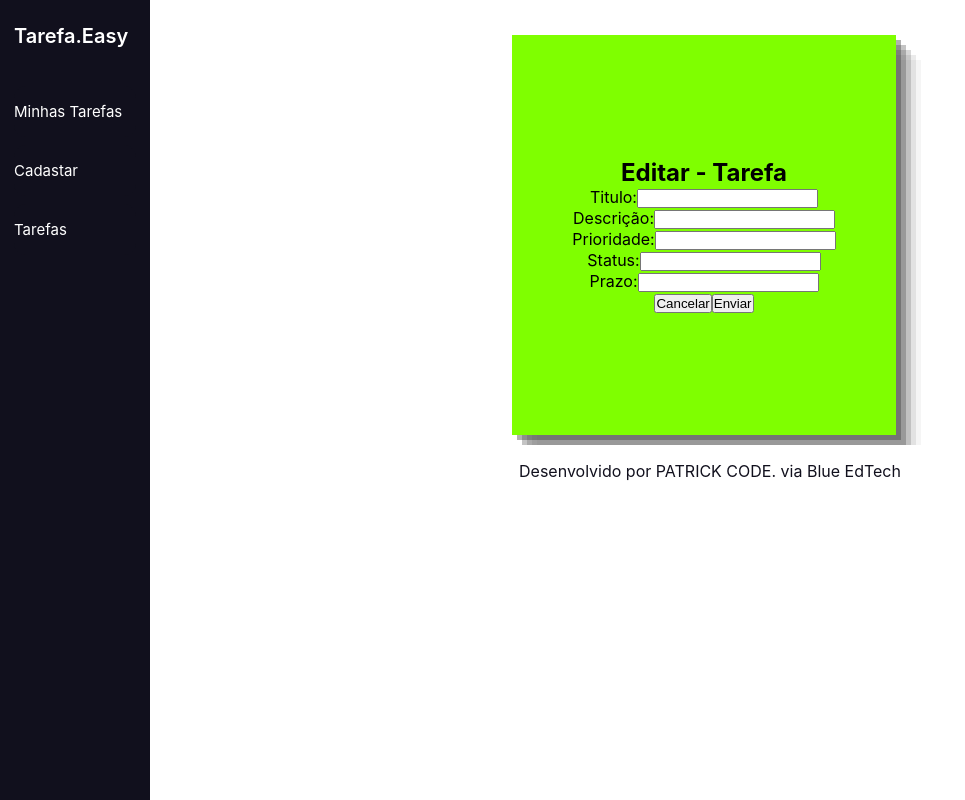
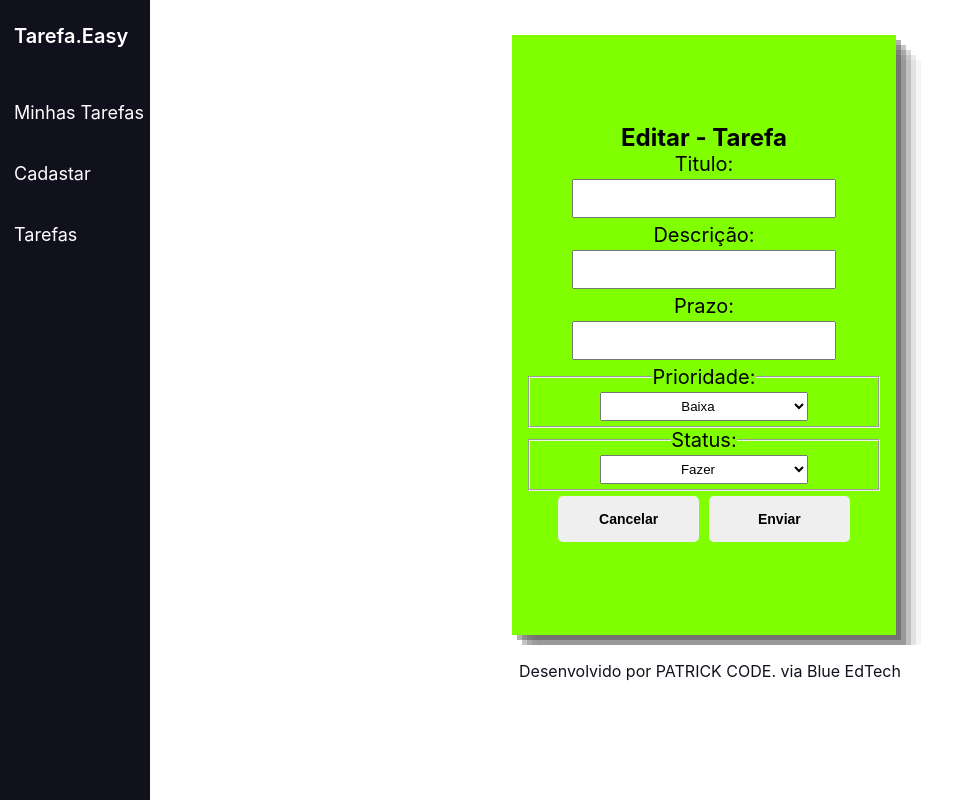
Before and after one commit to wendeel-lima/Front-end, a React (Create React App) app: page /edit/1 in a window 1280 px wide. Shown: the whole page, without its empty margins (0-965 px from the left). Built offline with nearby package versions, Linux system fonts and the light colour scheme; no server answers.

Commit message:
ajustes de scss

```diff
--- a/src/components/shared/Sidebar/Sidebar.scss
+++ b/src/components/shared/Sidebar/Sidebar.scss
@@ -27,6 +27,7 @@
 .sidebar .logo-details .logo_name {
   color: #fff;
   font-size: 20px;
+  font-weight: bold;
   font-weight: 600;
   opacity: 0;
   transition: all 0.5s ease;
@@ -43,24 +44,6 @@
   position: relative;
   margin: 8px 0;
   list-style: none;
-}
-
-.sidebar input {
-  font-size: 15px;
-  color: #fff;
-  font-weight: 400;
-  outline: none;
-  height: 50px;
-  width: 100%;
-  width: 50px;
-  border: none;
-  border-radius: 12px;
-  transition: all 0.5s ease;
-  background: #1d1b31;
-}
-.sidebar.open input {
-  padding: 0 20px 0 50px;
-  width: 100%;
 }
 
 .sidebar li a {
@@ -80,7 +63,7 @@
 .sidebar li a .links_name {
   color: #fff;
   text-align: center;
-  font-size: 15px;
+  font-size: 18px;
   font-weight: 400;
   white-space: nowrap;
   opacity: 0;
@@ -97,61 +80,3 @@
   transition: all 0.5s ease;
   color: #11101d;
 }
-.sidebar li i {
-  height: 50px;
-  line-height: 50px;
-  font-size: 18px;
-  border-radius: 12px;
-}
-.sidebar li.profile {
-  position: fixed;
-  height: 60px;
-  width: 78px;
-  left: 0;
-  bottom: -8px;
-  padding: 10px 14px;
-  background: #1d1b31;
-  transition: all 0.5s ease;
-  overflow: hidden;
-}
-.sidebar.open li.profile {
-  width: 250px;
-}
-.sidebar li .profile-details {
-  display: flex;
-  align-items: center;
-  flex-wrap: nowrap;
-}
-.sidebar li img {
-  height: 45px;
-  width: 45px;
-  object-fit: cover;
-  border-radius: 6px;
-  margin-right: 10px;
-}
-.sidebar li.profile .name,
-.sidebar li.profile .job {
-  font-size: 15px;
-  font-weight: 400;
-  color: #fff;
-  white-space: nowrap;
-}
-.sidebar li.profile .job {
-  font-size: 12px;
-}
-.sidebar .profile #log_out {
-  position: absolute;
-  top: 50%;
-  right: 0;
-  transform: translateY(-50%);
-  background: #1d1b31;
-  width: 100%;
-  height: 60px;
-  line-height: 60px;
-  border-radius: 0px;
-  transition: all 0.5s ease;
-}
-.sidebar.open .profile #log_out {
-  width: 50px;
-  background: none;
-}
--- a/src/pages/Home/Home.scss
+++ b/src/pages/Home/Home.scss
@@ -5,7 +5,6 @@
   flex: 1;
   &-title {
     padding-top: 1rem;
-    font-size: 16px;
     text-transform: uppercase;
     text-align: center;
   }
--- a/src/pages/TarefaAdd/TarefaAdd.js
+++ b/src/pages/TarefaAdd/TarefaAdd.js
@@ -29,6 +29,9 @@ const TarefaAdd = (props) => {
   };
 
   return (
+    <div className="header">
+      <h2>Cadastrar Nova Tarefa</h2>
+      <div>
         <section className="add">
           <form onSubmit={handleSubmit}>
             <div>
@@ -41,11 +44,20 @@ const TarefaAdd = (props) => {
             </div>
 
             <div>
+              <label htmlFor="prazo">Prazo:</label>
+              <input type="text" id="prazo" name="prazo" />
+            </div>
+            <div className="add-form-buttons">
+              <div>
                 <fieldset htmlFor="prioridade">
                   <legend id="prioridade" name="prioridade">
                     Prioridade:
                   </legend>
-            <select htmlFor="prioridade" id="prioridade" name="prioridade">
+                  <select
+                    htmlFor="prioridade"
+                    id="prioridade"
+                    name="prioridade"
+                  >
                     <option value="Baixa">Baixa</option>
                     <option value="Media">Media</option>
                     <option value="Alta">Alta</option>
@@ -62,19 +74,17 @@ const TarefaAdd = (props) => {
                   </select>
                 </fieldset>
               </div>
-
-        <div>
-          <label htmlFor="prazo">Prazo</label>
-          <input type="text" id="prazo" name="prazo" />
-        </div>
-        <div className="add-form-buttons">
-          <button className="add-form-buttons-btn-cancelar">Cancelar</button>
+              <button className="add-form-buttons-btn-cancelar">
+                Cancelar
+              </button>
               <button className="add-form-buttons-btn-salvar" type="submit">
                 Enviar
               </button>
             </div>
           </form>
         </section>
+      </div>
+    </div>
   );
 };
 
--- a/src/pages/TarefaAdd/TarefaAdd.scss
+++ b/src/pages/TarefaAdd/TarefaAdd.scss
@@ -1,5 +1,10 @@
 @import "../../styles/style.scss";
 
+.header h2 {
+  text-align: center;
+  margin-left: 150px;
+  padding-top: 1rem;
+}
 .add {
   @include container;
   display: block;
@@ -16,3 +21,39 @@
     rgba(61, 60, 61, 0.2) 15px 15px, rgba(61, 60, 61, 0.1) 20px 20px,
     rgba(61, 60, 61, 0.05) 25px 25px;
 }
+
+.add label,
+legend {
+  display: block;
+  font-size: 20px;
+  margin: 0 0 3px;
+}
+
+.add select {
+  text-align: center;
+  margin: 0 0 5px;
+  padding: 5px 8px;
+  width: 60%;
+}
+
+.add input {
+  display: inline-block;
+  margin: 0 0 5px;
+  padding: 10px 25px;
+  width: 75%;
+}
+
+.add button {
+  width: 40%;
+  padding: 15px 0;
+  margin: 5px;
+  font-weight: bold;
+  font-size: 14px;
+  border: none;
+  border-radius: 5px;
+  transition: 1s all;
+  cursor: pointer;
+}
+.add button:hover {
+  transform: scale(1.1);
+}
--- a/src/pages/TarefaEdit/TarefaEdit.js
+++ b/src/pages/TarefaEdit/TarefaEdit.js
@@ -1,4 +1,5 @@
 import React, { useEffect, useState } from "react";
+import "./TarefaEdit.scss";
 import { Api } from "../../api/api";
 
 const TarefaEdit = (props) => {
@@ -30,7 +31,9 @@ const TarefaEdit = (props) => {
   };
 
   return (
-    <section className="add">
+    <div className="edit">
+      <div>
+        <section>
           <h1>Editar - Tarefa</h1>
           <form onSubmit={handleSubmit}>
             <div>
@@ -54,26 +57,6 @@ const TarefaEdit = (props) => {
               />
             </div>
             <div>
-          <label htmlFor="prioridade">Prioridade:</label>
-          <input
-            type="text"
-            id="prioridade"
-            name="prioridade"
-            value={fields.prioridade}
-            onChange={handleFieldsChange}
-          />
-        </div>
-        <div>
-          <label htmlFor="status">Status:</label>
-          <input
-            type="text"
-            id="status"
-            name="status"
-            value={fields.status}
-            onChange={handleFieldsChange}
-          />
-        </div>
-        <div>
               <label htmlFor="prazo">Prazo:</label>
               <input
                 type="text"
@@ -83,15 +66,53 @@ const TarefaEdit = (props) => {
                 onChange={handleFieldsChange}
               />
             </div>
+            <div>
+              <fieldset htmlFor="prioridade">
+                <legend id="prioridade" name="prioridade">
+                  Prioridade:
+                </legend>
+                <select
+                  htmlFor="prioridade"
+                  id="prioridade"
+                  name="prioridade"
+                  value={fields.prioridade}
+                  onChange={handleFieldsChange}
+                >
+                  <option value="Baixa">Baixa</option>
+                  <option value="Media">Media</option>
+                  <option value="Alta">Alta</option>
+                </select>
+              </fieldset>
+            </div>
+            <div>
+              <fieldset htmlFor="status">
+                <legend>Status:</legend>
+                <select
+                  htmlFor="status"
+                  id="status"
+                  name="status"
+                  value={fields.status}
+                  onChange={handleFieldsChange}
+                >
+                  <option value="Fazer">Fazer</option>
+                  <option value="Fazendo">Fazendo</option>
+                  <option value="Feito">Feito</option>
+                </select>
+              </fieldset>
+            </div>
 
             <div className="add-form-buttons">
-          <button className="add-form-buttons-btn-cancelar">Cancelar</button>
+              <button className="add-form-buttons-btn-cancelar">
+                Cancelar
+              </button>
               <button className="add-form-buttons-btn-salvar" type="submit">
                 Enviar
               </button>
             </div>
           </form>
         </section>
+      </div>
+    </div>
   );
 };
 
--- a/src/pages/TarefaEdit/TarefaEdit.scss
+++ b/src/pages/TarefaEdit/TarefaEdit.scss
@@ -0,0 +1,59 @@
+@import "../../styles/style.scss";
+
+.header h2 {
+  text-align: center;
+  margin-left: 150px;
+  padding-top: 1rem;
+}
+.edit {
+  @include container;
+  display: block;
+  margin: 35px 10px 10px 40%;
+  padding: 1rem;
+  width: 30%;
+  height: 75%;
+  justify-content: center;
+  align-content: center;
+  text-align: center;
+  background-color: chartreuse;
+  align-items: center;
+  box-shadow: rgba(61, 60, 61, 0.4) 5px 5px, rgba(61, 60, 61, 0.3) 10px 10px,
+    rgba(61, 60, 61, 0.2) 15px 15px, rgba(61, 60, 61, 0.1) 20px 20px,
+    rgba(61, 60, 61, 0.05) 25px 25px;
+}
+
+.edit label,
+legend {
+  display: block;
+  font-size: 20px;
+  margin: 0 0 3px;
+}
+
+.edit select {
+  text-align: center;
+  margin: 0 0 5px;
+  padding: 5px 8px;
+  width: 60%;
+}
+
+.edit input {
+  display: inline-block;
+  margin: 0 0 5px;
+  padding: 10px 25px;
+  width: 75%;
+}
+
+.edit button {
+  width: 40%;
+  padding: 15px 0;
+  margin: 5px;
+  font-weight: bold;
+  font-size: 14px;
+  border: none;
+  border-radius: 5px;
+  transition: 1s all;
+  cursor: pointer;
+}
+.edit button:hover {
+  transform: scale(1.1);
+}
--- a/src/pages/TarefaView/TarefaView.scss
+++ b/src/pages/TarefaView/TarefaView.scss
@@ -16,3 +16,23 @@
     rgba(61, 60, 61, 0.2) 15px 15px, rgba(61, 60, 61, 0.1) 20px 20px,
     rgba(61, 60, 61, 0.05) 25px 25px;
 }
+
+.viewer p {
+  font-size: 1.2rem;
+  margin-top: 5px;
+}
+
+.viewer button {
+  width: 40%;
+  padding: 15px 0;
+  margin: 5px;
+  font-weight: bold;
+  font-size: 14px;
+  border: none;
+  border-radius: 5px;
+  transition: 1s all;
+  cursor: pointer;
+}
+.viewer button:hover {
+  transform: scale(1.1);
+}
```
Lines whose indentation alone changed are shown as unchanged.
